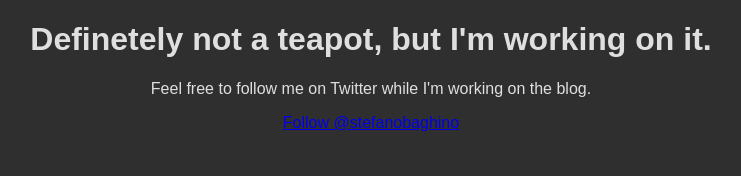
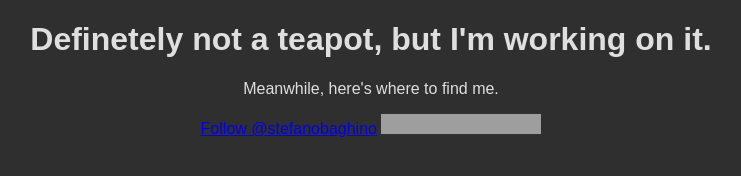
Before and after one commit to stefanobaghino/stefanobaghino.github.io, a plain HTML site: page index.html in a window 1280 px wide. Shown: the whole page, without its empty margins (269-1010 px from the left). Drawn offline with Linux system fonts and the light colour scheme; grey boxes are pictures that could not be loaded.

Commit message:
added github button

```diff
--- a/index.html
+++ b/index.html
@@ -6,8 +6,11 @@
 </head>
 <body>
   <h1>Definetely not a teapot, but I'm working on it.</h1>
-  <p>Feel free to follow me on Twitter while I'm working on the blog.</p>
-  <a href="https://twitter.com/stefanobaghino" class="twitter-follow-button" data-show-count="false" data-size="large" data-dnt="true">Follow @stefanobaghino</a>
-  <script>!function(d,s,id){var js,fjs=d.getElementsByTagName(s)[0],p=/^http:/.test(d.location)?'http':'https';if(!d.getElementById(id)){js=d.createElement(s);js.id=id;js.src=p+'://platform.twitter.com/widgets.js';fjs.parentNode.insertBefore(js,fjs);}}(document, 'script', 'twitter-wjs');</script>
+  <p>Meanwhile, here's where to find me.</p>
+  <div>
+    <a href="https://twitter.com/stefanobaghino" class="twitter-follow-button" data-show-count="false" data-size="small" data-dnt="true">Follow @stefanobaghino</a>
+    <script>!function(d,s,id){var js,fjs=d.getElementsByTagName(s)[0],p=/^http:/.test(d.location)?'http':'https';if(!d.getElementById(id)){js=d.createElement(s);js.id=id;js.src=p+'://platform.twitter.com/widgets.js';fjs.parentNode.insertBefore(js,fjs);}}(document, 'script', 'twitter-wjs');</script>
+    <iframe src="https://ghbtns.com/github-btn.html?user=stefanobaghino&type=follow&count=false&size=small" frameborder="0" scrolling="0" width="160px" height="20px"></iframe>
+  </div>
 </body>
 </html>
```
